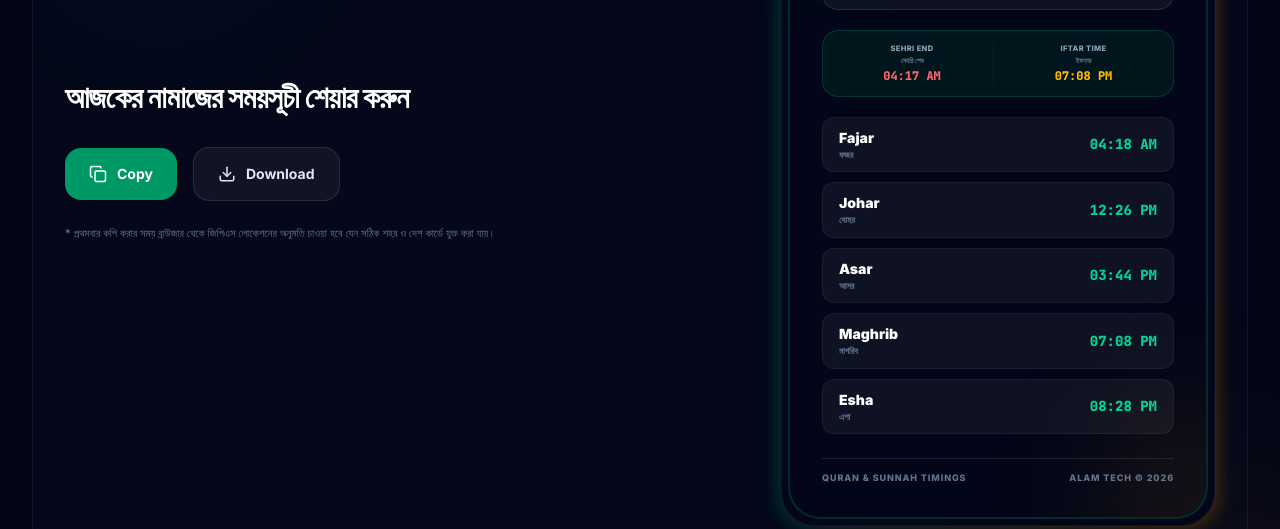
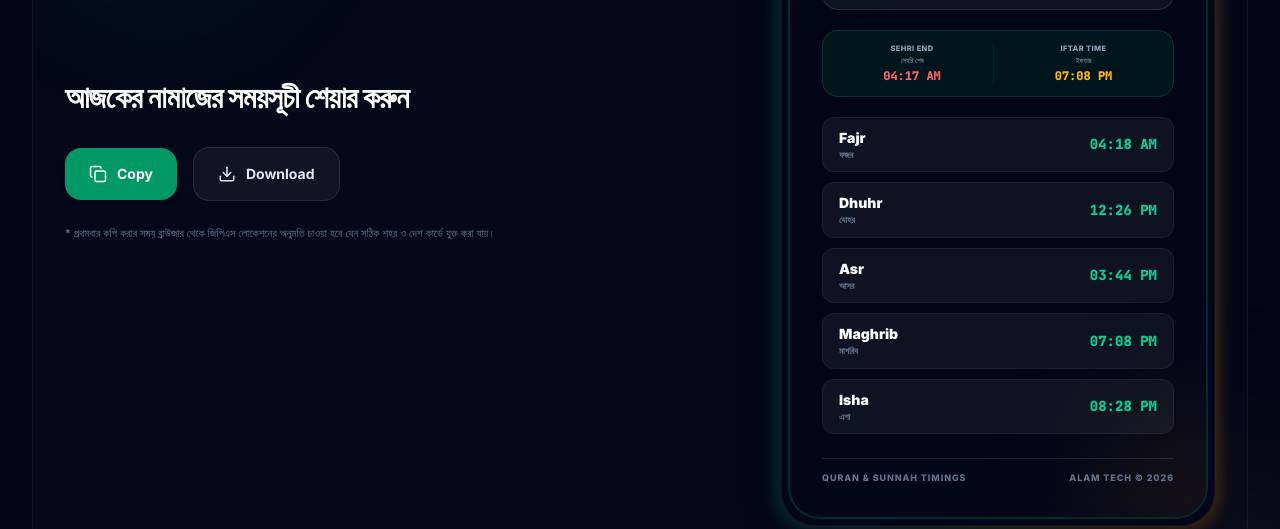
Before and after one commit to IFTE-01/Prayer_time_Alam_tech, a React (Vite) app: page / in a window 1280 px wide. Shown: the part 1440-1969 px from the top of the page. Built offline with nearby package versions, Linux system fonts and the light colour scheme; no server answers.

Commit message:
fix: correct prayer name spellings
Update "Fajar" to "Fajr" and "Johar" to "Dhuhr" to reflect standard transliterations.

```diff
--- a/src/App.tsx
+++ b/src/App.tsx
@@ -902,10 +902,10 @@ export default function App() {
 
                   {/* Prayer list inside Card */}
                   <div className="flex flex-col gap-2.5 relative z-10 font-sans">
-                    {/* Fajar */}
+                    {/* Fajr */}
                     <div className="flex justify-between items-center px-4 py-2.5 rounded-xl bg-white/5 border border-white/5">
                       <div className="flex flex-col">
-                        <span className="text-xs sm:text-sm font-black text-white">Fajar</span>
+                        <span className="text-xs sm:text-sm font-black text-white">Fajr</span>
                         <span className="text-[9px] text-slate-500 font-bold">ফজর</span>
                       </div>
                       <div className="text-right">
@@ -913,10 +913,10 @@ export default function App() {
                       </div>
                     </div>
 
-                    {/* Johar */}
+                    {/* Dhuhr */}
                     <div className="flex justify-between items-center px-4 py-2.5 rounded-xl bg-white/5 border border-white/5">
                       <div className="flex flex-col">
-                        <span className="text-xs sm:text-sm font-black text-white">Johar</span>
+                        <span className="text-xs sm:text-sm font-black text-white">Dhuhr</span>
                         <span className="text-[9px] text-slate-500 font-bold">যোহর</span>
                       </div>
                       <div className="text-right">
@@ -924,10 +924,10 @@ export default function App() {
                       </div>
                     </div>
 
-                    {/* Asar */}
+                    {/* Asr */}
                     <div className="flex justify-between items-center px-4 py-2.5 rounded-xl bg-white/5 border border-white/5">
                       <div className="flex flex-col">
-                        <span className="text-xs sm:text-sm font-black text-white">Asar</span>
+                        <span className="text-xs sm:text-sm font-black text-white">Asr</span>
                         <span className="text-[9px] text-slate-500 font-bold">আসর</span>
                       </div>
                       <div className="text-right">
@@ -946,10 +946,10 @@ export default function App() {
                       </div>
                     </div>
 
-                    {/* Esha */}
+                    {/* Isha */}
                     <div className="flex justify-between items-center px-4 py-2.5 rounded-xl bg-white/5 border border-white/5">
                       <div className="flex flex-col">
-                        <span className="text-xs sm:text-sm font-black text-white">Esha</span>
+                        <span className="text-xs sm:text-sm font-black text-white">Isha</span>
                         <span className="text-[9px] text-slate-500 font-bold">এশা</span>
                       </div>
                       <div className="text-right">
```
